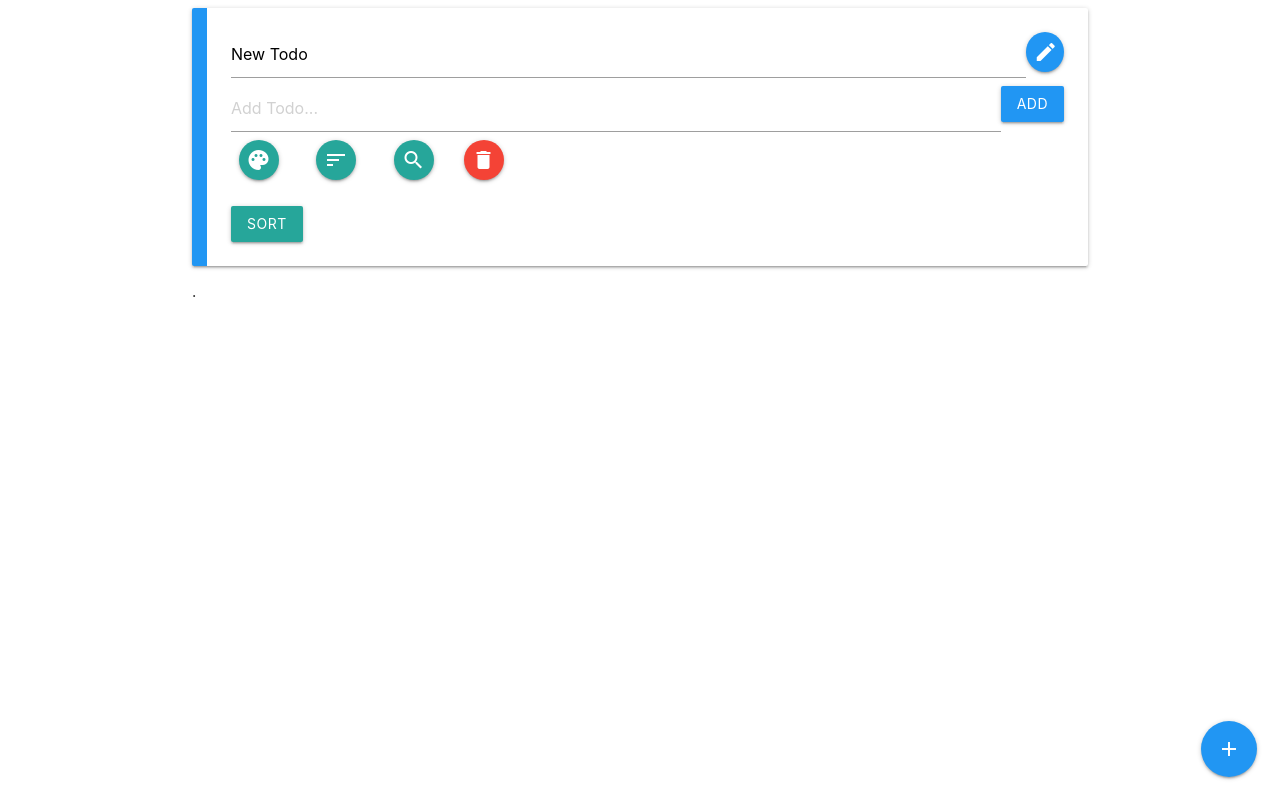
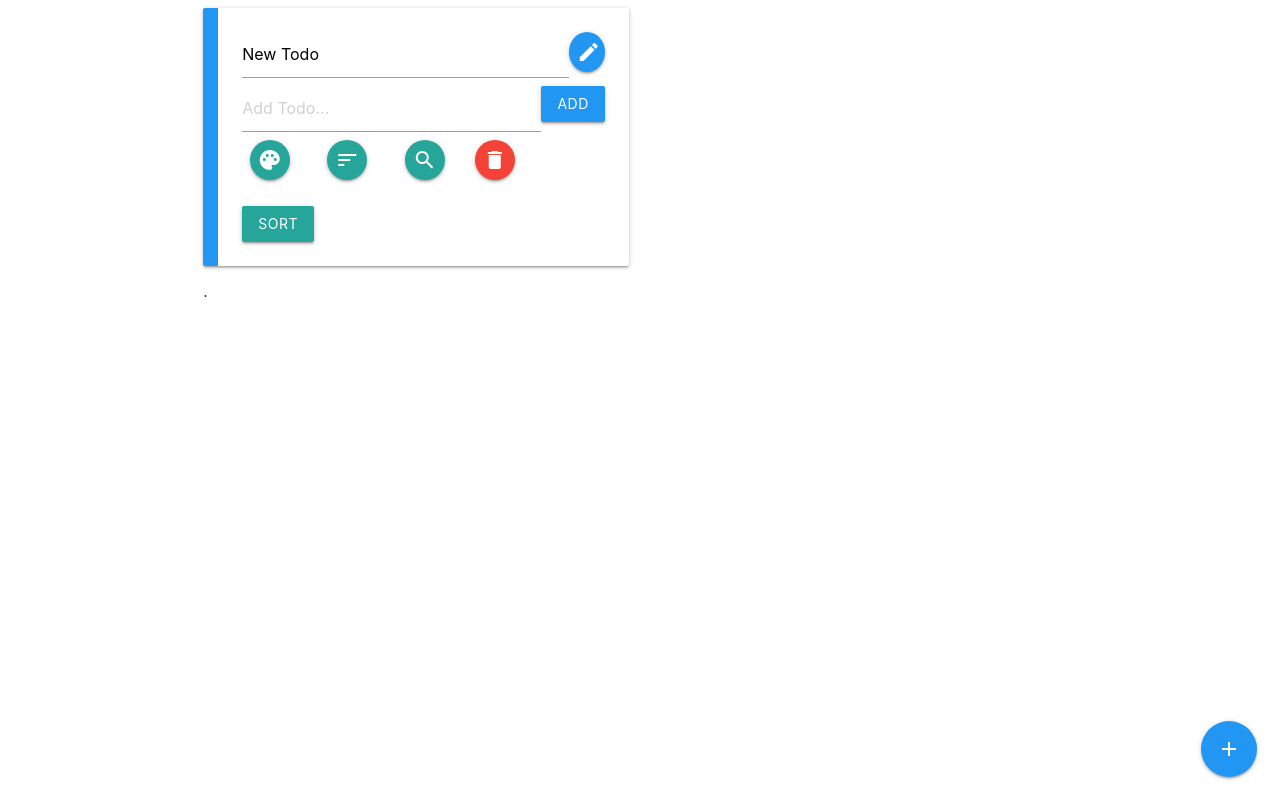
Before and after one commit to ilyasEzz/Vue-Todo-App, a Vue app: page / in a window 1280 px wide. Built offline with nearby package versions, Linux system fonts and the light colour scheme.

Commit message:
bugs with localStorage

```diff
--- a/src/App.vue
+++ b/src/App.vue
@@ -5,10 +5,11 @@
         <i class="material-icons">add</i>
       </button>
     </div>
-    <!-- Required to render instances of TodosClass -->
-    <Todos />
 
-    <div ref="container" class="row"></div>
+    <div ref="container" class="row">
+      <!-- Required to render instances of TodosClass -->
+      <Todos v-on:todos-updated="locStorage" />
+    </div>
   </div>
 </template>
 
@@ -35,6 +36,9 @@ export default {
 
       TodosInstance.$mount();
       this.$refs.container.appendChild(TodosInstance.$el);
+    },
+    locStorage(todos) {
+      console.log(todos);
     }
   }
 };
--- a/src/components/AddTodo.vue
+++ b/src/components/AddTodo.vue
@@ -13,7 +13,8 @@ export default {
   props: ["todos"],
   data() {
     return {
-      title: ""
+      title: "",
+      todosCounter: 0
     };
   },
   methods: {
@@ -28,6 +29,7 @@ export default {
         };
 
         this.$emit("add-todo", newTodo);
+        this.todosCounter++;
         this.title = "";
       }
     }
--- a/src/components/Todos.vue
+++ b/src/components/Todos.vue
@@ -101,7 +101,7 @@ export default {
 
   created() {
     let now = new Date();
-    now = `${now.getHours()}:${now.getMinutes()}`;
+    now = now.getTime();
     this.date = now;
   },
   computed: {
@@ -110,6 +110,20 @@ export default {
         return todo.text.match(this.search);
       });
     }
+  },
+  watch: {
+    todos: {
+      handler() {
+        this.$emit("todos-updated", this.todos);
+      },
+      deep: true
+    }
+  },
+  mounted() {
+    let storedTodos = localStorage.getItem("todos");
+    if (storedTodos) {
+      this.todos = JSON.parse(storedTodos);
+    }
   }
 };
 </script>
```
